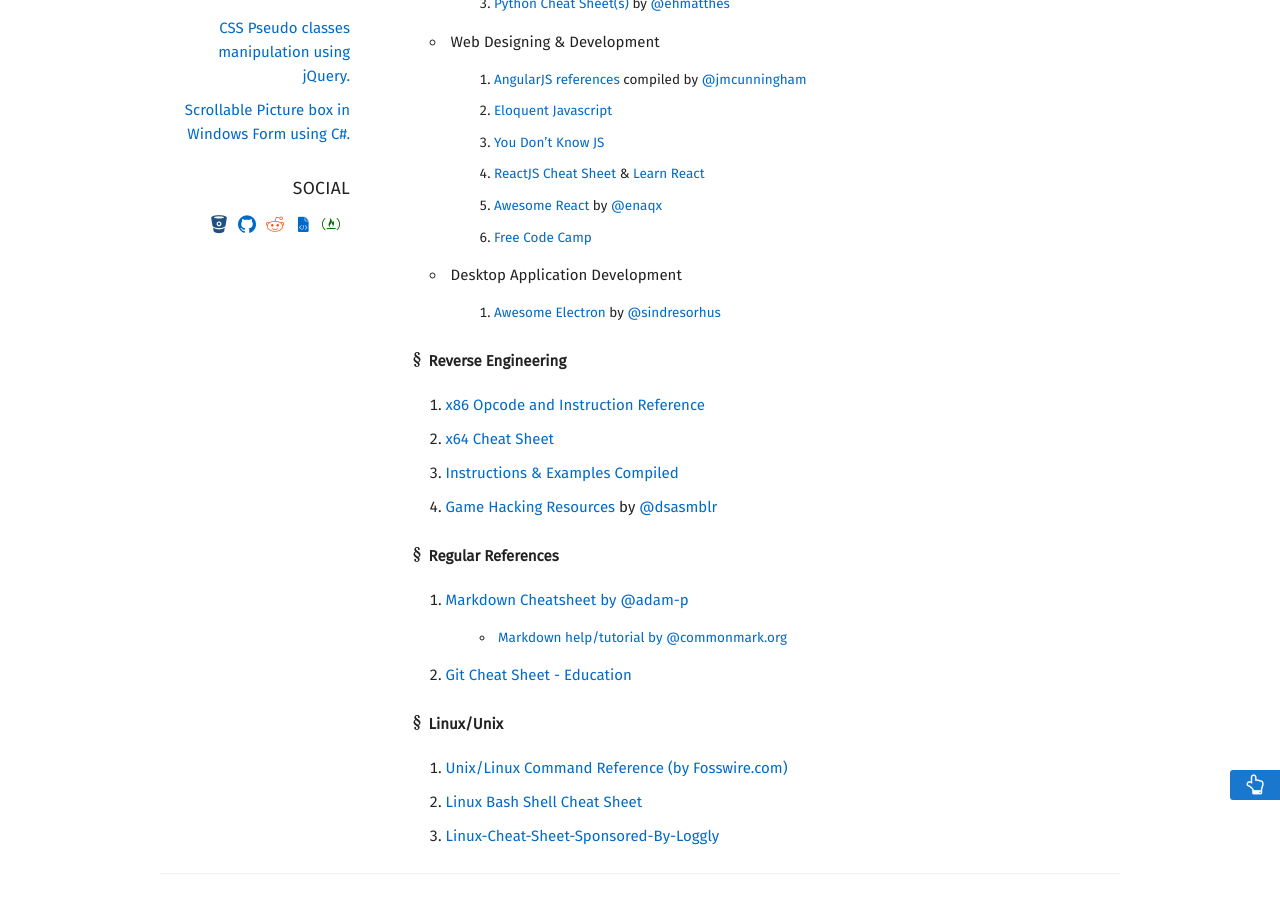
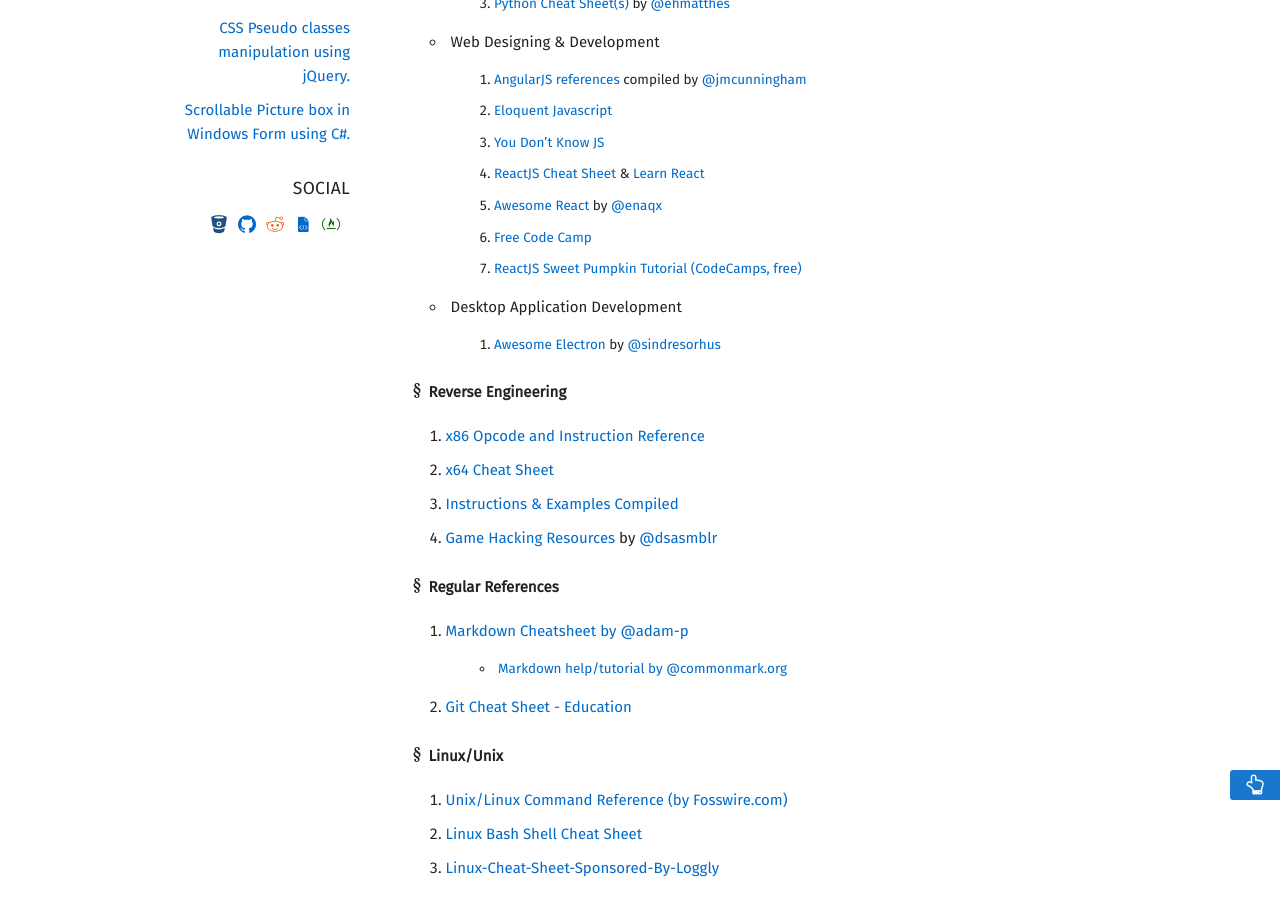
Before and after one commit to intern0t/personal-blog, a Jekyll site: the page built from library.md, in a window 1280 px wide and 900 px high, scrolled down 986 px. Built offline with Jekyll 4.4.1, drawn with Linux system fonts in a browser that asks for light colours; nearby versions of some CDN libraries; some web fonts are replaced.

Commit message:
Added new library entry for ReactJS.

```diff
--- a/library.md
+++ b/library.md
@@ -33,6 +33,7 @@ permalink: /library/
   4. [ReactJS Cheat Sheet](https://reactcheatsheet.com/) & [Learn React](https://learnreact.com/)
   5. [Awesome React](https://github.com/enaqx/awesome-react) by [@enaqx](https://github.com/enaqx)
   6. [Free Code Camp](https://www.freecodecamp.org/)
+  7. [ReactJS Sweet Pumpkin Tutorial (CodeCamps, free)](https://sweetpumpkins.codecamps.com/)
 + Desktop Application Development
   1. [Awesome Electron](https://github.com/sindresorhus/awesome-electron) by [@sindresorhus](https://github.com/sindresorhus/)
 
```
